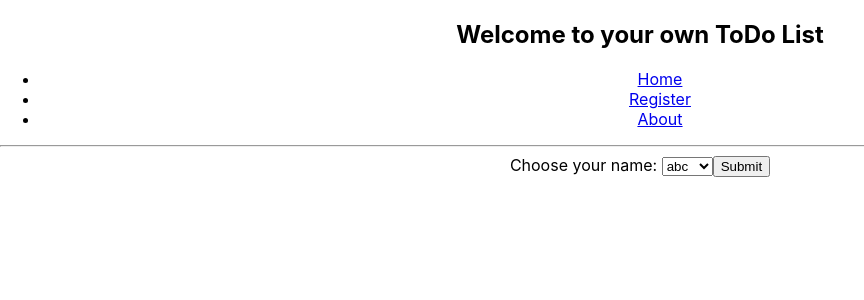
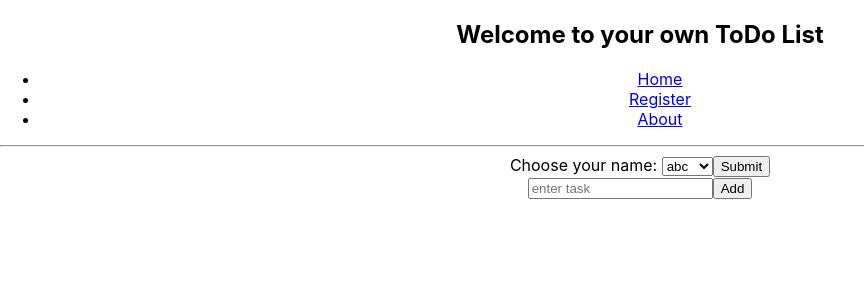
Before and after one commit to swastiksahoo153/toDo-React, a React (Create React App) app: page / in a window 1280 px wide. Shown: the top 300 px of the page, without its empty margins (0-864 px from the left). Built offline with nearby package versions, Linux system fonts and the light colour scheme.

Commit message:
all good except some error in console

```diff
--- a/src/userTodoList/Home.js
+++ b/src/userTodoList/Home.js
@@ -1,4 +1,5 @@
 import React, { Component,createRef } from 'react';
+import TodoList from './lists';
 
 class Home extends Component {
 
@@ -13,6 +14,7 @@ class Home extends Component {
     getInfo(e){
         e.preventDefault()
         // console.log(this.inputRef.current.value)
+        this.props.showUser(this.inputRef.current.value)
     }
 
   render() {
@@ -26,7 +28,11 @@ class Home extends Component {
                     {displayList}
                 </select>
                 <button>Submit</button>
+                {/* if(this.currState.currentUser) */}
+                <TodoList cUser={this.props.currState.currentUser} cList={this.props.currState.currentList} addItemToList={this.props.addItemToList}></TodoList>
             </form>
+
+
         </div>
     );
   }
--- a/src/userTodoList/Register.js
+++ b/src/userTodoList/Register.js
@@ -6,11 +6,11 @@ class Register extends Component {
     super(props)
     this.inputRef1=createRef()
     this.inputRef2=createRef()
-    // this.addItem = this.addItem.bind(this);
+    this.addNewUser = this.addNewUser.bind(this);
 
   }
 
-  addItem(e){
+  addNewUser(e){
     e.preventDefault()
 
     if(this.inputRef1.current.value!=="" && this.inputRef2.current.value!==""){
@@ -19,7 +19,7 @@ class Register extends Component {
             key: this.inputRef2.current.value
         }
 
-        console.log(newUser)
+        // console.log(newUser)
         this.props.updateSelectionList(newUser)
         this.inputRef1.current.value=""
         this.inputRef2.current.value=""
@@ -28,7 +28,7 @@ class Register extends Component {
   render() {
     return (
         <div>
-          <form onSubmit={(e)=>this.addItem(e) }>
+          <form onSubmit={(e)=>this.addNewUser(e) }>
             <label>Name: </label>
             <input ref={this.inputRef1} name="name" type="text"></input>
             <label>Mobile Number: </label>
--- a/src/userTodoList/index.js
+++ b/src/userTodoList/index.js
@@ -3,6 +3,7 @@ import { BrowserRouter as Router, Switch, Route, Link } from 'react-router-dom';
 import Home from './Home';
 import About from './About';
 import Register from './Register';
+
 
 class index extends Component {
 
@@ -19,21 +20,61 @@ class index extends Component {
                 text:"abcd",
                 key: 1234
               }
-             ]
+             ],
+            //  userkey:{itemkey:item}
+             userLists:{
+                  123:[
+                    {key:11,text:"pikachu"},
+                    {key:12,text:"ben10"},
+                    {key:13,text:"doremon"}
+                  ],
+                  1234:[
+                    {key:21,text:"pikapika"},
+                    {key:22,text:"10avatar"},
+                    {key:23,text:"jyadugar"}
+                  ]
+              },
+             currentUser:null,
+             currentList:null
         }
         this.updateUser=this.updateUser.bind(this)
+        this.showUser=this.showUser.bind(this)
+        this.addItemToList=this.addItemToList.bind(this)
     }
 
+    addItemToList(userKey,newItem){
+      var userlists=this.state.userLists
+      userlists[userKey]=[...userlists[userKey],newItem]
+      console.log(userKey,newItem)
+      this.setState(prevState=>({
+        ...prevState,
+        userLists:userlists
+      }))
+    }
 
     updateUser(newUser){
-        this.setState( prevState => {
-          // console.log("prevstate    ",prevState)
-            return{
-                users:prevState.users.concat(newUser)
-            }
-        },
-        // ()=>console.log("newstate    ",this.state.users)
+      var keyofuser=newUser.key
+      var newList={...this.state.userLists}
+      newList[keyofuser]=[]
+        this.setState( prevState => ({
+          ...prevState,
+          users:[...prevState.users,{text:newUser.text,key:newUser.key}],
+          userLists:newList,
+        }),
+        ()=>console.log(this.state.userLists,this.state.users)
         )
+    }
+
+    showUser(name){
+      // console.log(name)
+      // console.log(this.state.users)
+      var curUser=this.state.users.find((curU)=>curU.text===name)
+      var curList=this.state.userLists[curUser.key]
+      this.setState({
+        currentUser:curUser,
+        currentList:curList
+      })
+      // console.log(this.state)
     }
 
   render() {
@@ -51,12 +92,16 @@ class index extends Component {
           </nav>
           <hr />
           <Switch>
-              <Route exact path='/' render={() => <Home users={this.state.users} />} />
+              <Route exact path='/' render={() => <Home currState={this.state} addItemToList={this.addItemToList} users={this.state.users} showUser={this.showUser}/>} />
               <Route path='/register' render={() => <Register updateSelectionList={this.updateUser} />} />
               <Route path='/about' component={About} />
           </Switch>
+
+
         </div>
       </Router>
+
+
     );
   }
 }
--- /dev/null
+++ b/src/userTodoList/lists.js
@@ -0,0 +1,65 @@
+import React, { Component, Fragment,createRef } from 'react';
+
+class Lists extends Component {
+
+    constructor(props) {
+        super(props)
+        this.inputRef=createRef()
+
+        this.state = {
+
+        }
+        this.addItem=this.addItem.bind(this)
+    }
+
+    createTask(item){
+        return <li  key={item.key}>{item.text}</li>
+    }
+
+    addItem(e){
+        e.preventDefault()
+
+        if(this.inputRef.current.value!==""){
+            // console.log(this.inputRef.current.value)
+            var newItem={
+                text:this.inputRef.current.value,
+                key: Date.now()
+            }
+            console.log(this.props)
+            if(this.props.cUser) this.props.addItemToList(this.props.cUser.key,newItem)
+            this.inputRef.current.value=""
+        }
+    }
+
+  render() {
+
+    var displayList=null
+    var username=null
+    console.log(this.props)
+    if(this.props.cUser){
+        username=this.props.cUser.text
+    }
+    if(this.props.cList) displayList=this.props.cList.map(this.createTask)
+
+        return (
+
+            <Fragment>
+                <div className="todoListMain">
+                <div className="header">
+                    <form onSubmit={this.addItem}>
+                        <input type="text" ref={this.inputRef} placeholder="enter task"></input>
+                        <button type="submit">Add</button>
+                        <div className="theList">
+                            <h2>{username}</h2>
+                            {displayList}
+                        </div>
+                    </form>
+                </div>
+                </div>
+
+            </Fragment>
+        )
+  }
+}
+
+export default Lists;
```
